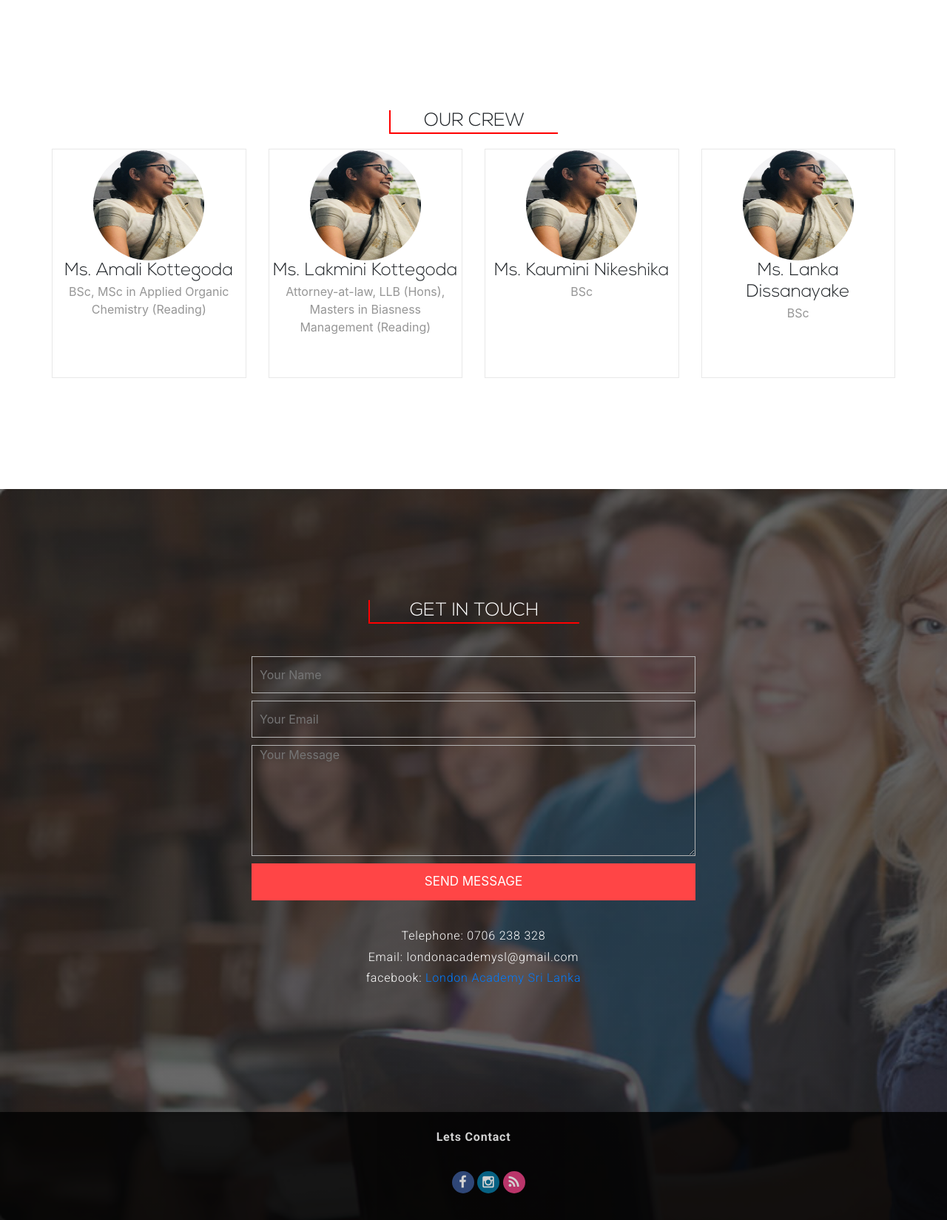
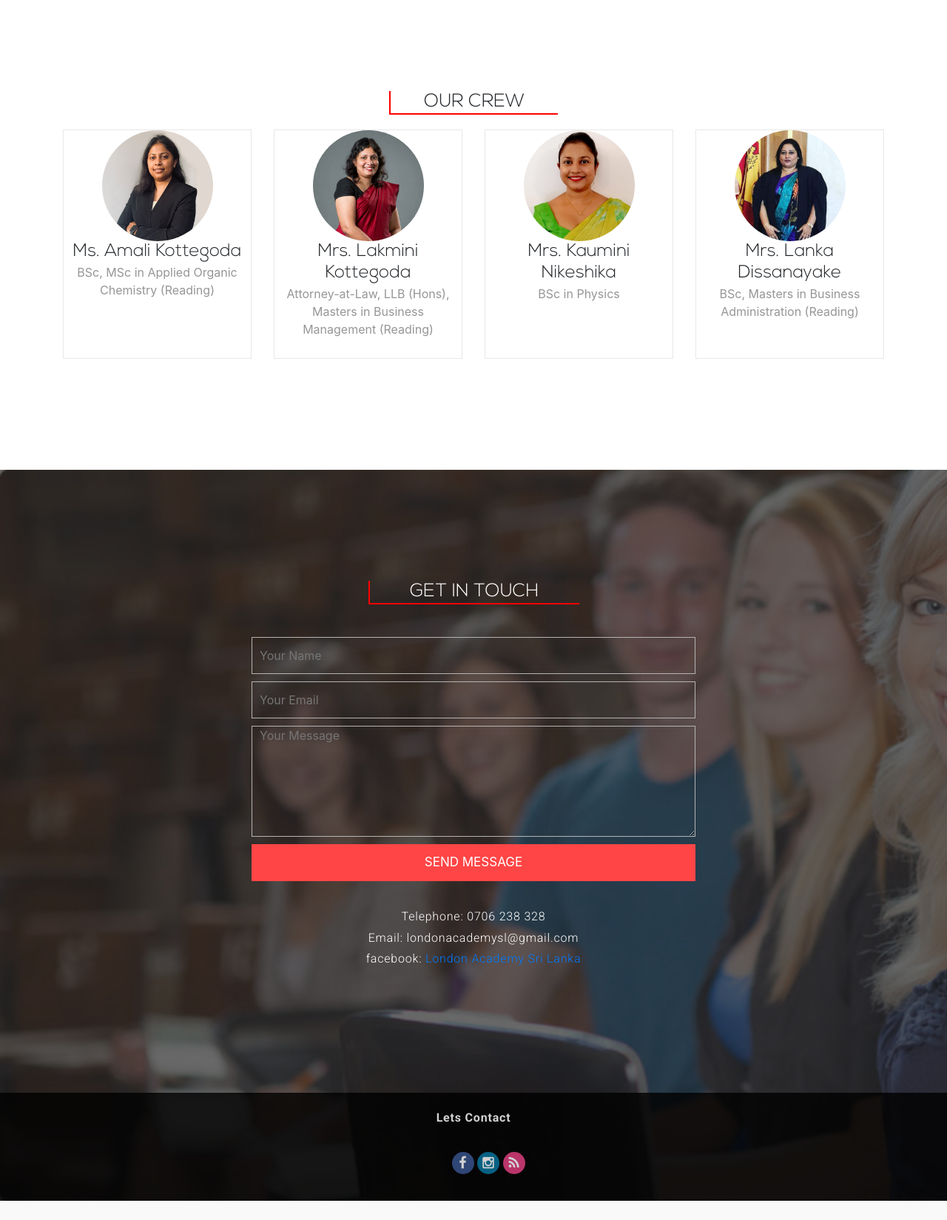
Before and after one commit to pavithra994/LondonAcademy, a Django app: page / in a window 1280 px wide. Shown: the part 2992-4641 px from the top of the page at 74% size. After the commit the page ends 4615 px from the top, so only its background shows below. Run offline with Django 3.2, Linux system fonts and the light colour scheme; some libraries are stand-ins or nearby versions; some web fonts are replaced.

Commit message:
index django change

```diff
--- a/static/css/main.css
+++ b/static/css/main.css
@@ -287,7 +287,7 @@ body p{
  }
 
 .features .col-md-2{
-    width: 50%;
+    width: 20%;
 }
 
 .features .col-md-3 .single-service-crew{
--- a/templates/index.html
+++ b/templates/index.html
@@ -82,7 +82,7 @@
 		<section class="features" id="features">
 			<div class="container">
 				<div class="row">
-					<div class="col-md-4 col-sm-2 wow fadeIn mx-auto title-border">
+					<div class="col-md-4 col-sm-6 wow fadeIn mx-auto title-border">
 						<h2>Courses we provide</h2>
 					</div>
 				</div>
@@ -157,18 +157,42 @@
 					</div>
 					<div class="col-md-7 col-sm-7 wow fadeIn">
 						<h2>Who we are</h2>
-						<span>The intense desire to share London Academy Sri Lanka was born in 2015 when its founder Ms. Amali Kottegoda who is a well experienced and qualified teacher,commenced preparing students for National Advanced Level and Ordinary Level examinations. With the tremendous success of the program,London Academy Sri Lanka was established as an academy providing National & International education introducing Cambridge and Edexcel OL & AL curriculum.
+						<span>The intense desire to share London Academy Sri Lanka was started in 2015 when its founder Ms. Amali Kottegoda who is a well experienced and qualified teacher, commenced preparing students for National Advanced Level and Ordinary Level examinations. With the tremendous success of the program, London Academy Sri Lanka was established as an academy providing national and international education introducing Cambridge and Edexcel OL & AL curriculum.
 						</span>
 						<ul class="list-unstyled">
-							<li><i class="fa fa-cogs"></i> <p>
-								Mainly we are conducting group classes for National, Cambridge and EDEXCEL students above grade 6.
-							</p></li>
-							<li><i class="fa fa-cogs"></i> <p>
-								Also we are providing teachers for individual classes for National, Cambridge and EDEXCEL students above grade 6 who need special individual attention for their studies.
-							</p></li>
-							<li><i class="fa fa-cogs"></i> <p>
-								Working with the well qualified professional staff we have created a complete, interested teaching and learning experience to help you realize the full potential of your life, along with your choice.
-							</p></li>
+							<div class="row">
+								<div class="col-1 mr-3"><li><i class="fa fa-cogs"></i></div>
+								<div class="col"><p>
+									We are conducting group classes for National, Cambridge and Edexcel students above grade 6.
+								</p></div>
+							</div>
+
+							<div class="row">
+								<div class="col-1 mr-3"><li><i class="fa fa-cogs"></i></div>
+								<div class="col"><p>
+									We are providing teachers for individual classes for National, Cambridge and Edexcel students above grade 6 who need special individual attention for their studies.
+								</p></div>
+							</div>
+
+							<div class="row">
+								<div class="col-1 mr-3"><li><i class="fa fa-cogs"></i></div>
+								<div class="col"><p>
+									Working with the well qualified professional staff, we have created a complete, interested teaching and learning experience to help you realize the full potential of your life, along with your choice.
+								</p></div>
+							</div>
+
+
+
+
+<!--							<li><i class="fa fa-cogs"></i> <p>-->
+<!--								We are conducting group classes for National, Cambridge and Edexcel students above grade 6.-->
+<!--							</p></li>-->
+<!--							<li><i class="fa fa-cogs"></i> <p>-->
+<!--								We are providing teachers for individual classes for National, Cambridge and Edexcel students above grade 6 who need special individual attention for their studies.-->
+<!--							</p></li>-->
+<!--							<li><i class="fa fa-cogs"></i> <p>-->
+<!--								Working with the well qualified professional staff we have created a complete, interested teaching and learning experience to help you realize the full potential of your life, along with your choice.-->
+<!--							</p></li>-->
 
 
 						</ul>
@@ -210,7 +234,8 @@
 			<div class="container">
 				<div class="row">
 					<div class="col-md-4 col-sm-6 wow fadeIn mx-auto title-border">
-						<h2>What Students Say</h2>
+<!--						<h2>What Students Say</h2>-->
+						<h2>Student Reviews</h2>
 					</div>
 				</div>
 				<br>
@@ -472,14 +497,14 @@
 		<section class="features" id="members">
 			<div class="container">
 				<div class="row ">
-					<div class="col-md-2 col-sm-6 wow fadeIn mx-auto title-border">
+					<div class="col-md-2 col-sm-2 wow fadeIn mx-auto title-border">
 						<h2>Our Crew</h2>
 					</div>
-					<div class="row">
+					<div class="d-flex justify-content-around">
 						<div class="col-md-3 col-sm-6 wow fadeInLeft">
 							<div class="single-service-crew">
-								<div><img src="{% static 'images/Amali1.jpg' %}" class="rounded-circle" alt="" style="width: 150px; height: 150px"/></div>
-								<h4>Ms. Amali Kottegoda</h4>
+								<div><img src="{% static 'images/anusha1.jpg' %}" class="rounded-circle" alt="" style="width: 150px; height: 150px"/></div>
+								<h4 style=" padding-left: 5px; padding-right: 5px;"> Ms. Amali Kottegoda</h4>
 								<span>BSc, MSc in Applied Organic Chemistry (Reading)</span>
 								<p>
 <!--									&#9658;Biology<br/>-->
@@ -494,9 +519,9 @@
 
 						<div class="col-md-3 col-sm-6 wow fadeInLeft">
 							<div class="single-service-crew">
-								<div><img src="{% static 'images/Amali1.jpg' %}" class="rounded-circle" alt="" style="width: 150px; height: 150px"/></div>
-								<h4>Ms. Lakmini Kottegoda </h4>
-								<span>Attorney-at-law, LLB (Hons), Masters in Biasness Management (Reading)</span>
+								<div><img src="{% static 'images/lakmini.jpg' %}" class="rounded-circle" alt="" style="width: 150px; height: 150px"/></div>
+								<h4 style=" padding-left: 5px; padding-right: 5px;">Mrs. Lakmini Kottegoda </h4>
+								<span>Attorney-at-Law, LLB (Hons), Masters in Business Management (Reading)</span>
 								<p>
 <!--									&#9658;Biology<br/>-->
 <!--									&#9658;Human Biology<br/>-->
@@ -510,9 +535,9 @@
 
 						<div class="col-md-3 col-sm-6 wow fadeInLeft">
 							<div class="single-service-crew">
-								<div><img src="{% static 'images/Amali1.jpg' %}" class="rounded-circle" alt="" style="width: 150px; height: 150px"/></div>
-								<h4>Ms. Kaumini Nikeshika</h4>
-								<span>BSc</span>
+								<div><img src="{% static 'images/kaumini.jpg' %}" class="rounded-circle" alt="" style="width: 150px; height: 150px"/></div>
+								<h4 style=" padding-left: 5px; padding-right: 5px;">Mrs. Kaumini Nikeshika</h4>
+								<span>BSc in Physics</span>
 								<p>
 <!--									&#9658;Biology<br/>-->
 <!--									&#9658;Human Biology<br/>-->
@@ -526,9 +551,9 @@
 
 						<div class="col-md-3 col-sm-6 wow fadeInLeft">
 							<div class="single-service-crew">
-								<div><img src="{% static 'images/Amali1.jpg' %}" class="rounded-circle" alt="" style="width: 150px; height: 150px"/></div>
-								<h4>Ms. Lanka Dissanayake </h4>
-								<span>BSc</span>
+								<div><img src="{% static 'images/lakna.jpg' %}" class="rounded-circle" alt="" style="width: 150px; height: 150px"/></div>
+								<h4 style=" padding-left: 5px; padding-right: 5px;">Mrs. Lanka Dissanayake </h4>
+								<span>BSc, Masters in Business Administration (Reading)</span>
 								<p>
 <!--									&#9658;Biology<br/>-->
 <!--									&#9658;Human Biology<br/>-->
@@ -573,7 +598,7 @@
 			<section class="contact" id="contact">
 				<div class="container">
 					<div class="row">
-						<div class="col-md-3 col-sm-3 wow fadeIn mx-auto title-border">
+						<div class="col-md-3 col-sm-6 wow fadeIn mx-auto title-border">
 							<h2 class="wow fadeIn">Get In Touch</h2>
 						</div>
 					</div>
```
Also changed, not shown: static/images/anusha1.jpg (added), static/images/kaumini.jpg (added), static/images/lakmini.jpg (added), static/images/lakna.jpg (added).
